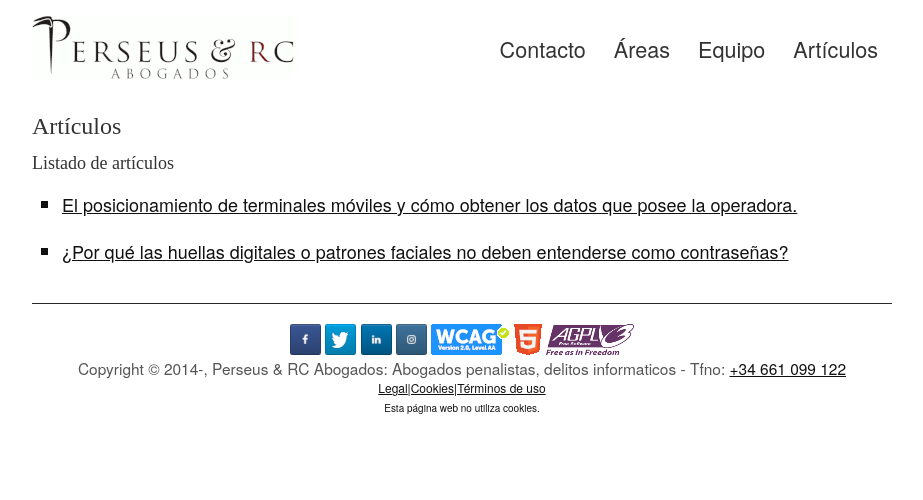
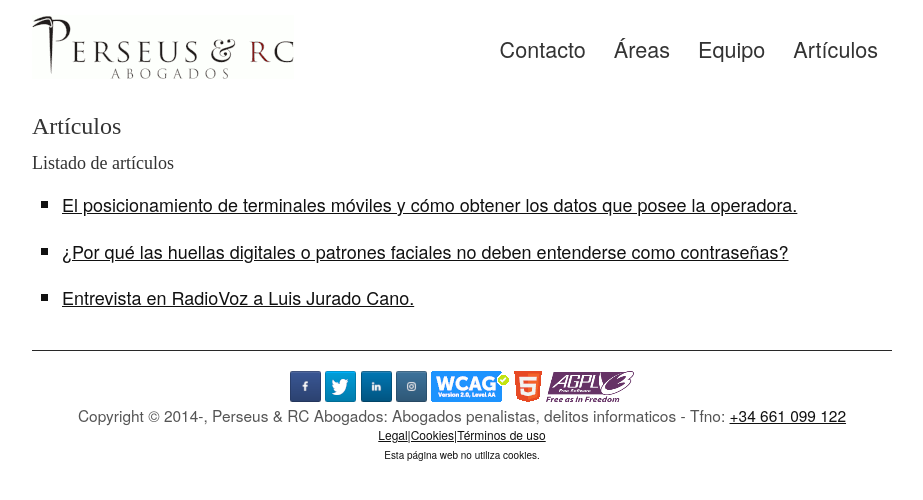
Before and after one commit to streaming10/perseusnew, a Jekyll site: the page built from articulos.md, in a window 1280 px wide. Shown: the top 500 px of the page, without its empty margins (158-1081 px from the left). Built offline with Jekyll 4.4.1, drawn with Linux system fonts in a browser that asks for light colours; some web fonts are replaced; our own code applies the rules of GitHub Pages for plain Markdown files.

Commit message:
Update articulos.md

```diff
--- a/articulos.md
+++ b/articulos.md
@@ -2,6 +2,8 @@
 ## Listado de artículos
 
 
-1. [El posicionamiento de terminales móviles y cómo obtener los datos que posee la operadora.](https://perseusyrcabogados.com/blog/El-posicionamiento-de-terminales-m%C3%B3viles%20y%20c%C3%B3mo-obtener-los-datos-que-posee-la-operadora.md "El posicionamiento de terminales móviles y cómo obtener los datos que posee la operadora.")
+1. [El posicionamiento de terminales móviles y cómo obtener los datos que posee la operadora.](https://perseusyrcabogados.com/blog/El-posicionamiento-de-terminales-m%C3%B3viles%20y%20c%C3%B3mo-obtener-los-datos-que-posee-la-operadora.html "El posicionamiento de terminales móviles y cómo obtener los datos que posee la operadora.")
 
-2. [¿Por qué las huellas digitales o patrones faciales no deben entenderse como contraseñas?](https://perseusyrcabogados.com/blog/%C2%BFPor-qu%C3%A9-las-huellas-digitales-o-patrones-faciales-no-deben-entenderse-como-contrase%C3%B1as%3F.md "¿Por qué las huellas digitales o patrones faciales no deben entenderse como contraseñas?")
+2. [¿Por qué las huellas digitales o patrones faciales no deben entenderse como contraseñas?](https://perseusyrcabogados.com/blog/%C2%BFPor-qu%C3%A9-las-huellas-digitales-o-patrones-faciales-no-deben-entenderse-como-contrase%C3%B1as%3F.html "¿Por qué las huellas digitales o patrones faciales no deben entenderse como contraseñas?")
+
+3. [Entrevista en RadioVoz a Luis Jurado Cano.](https://perseusyrcabogados.com/blog/Entrevista%20en%20RadioVoz%20a%20Luis%20Jurado%20Cano.html "Entrevista en RadioVoz a Luis Jurado Cano.")
```
